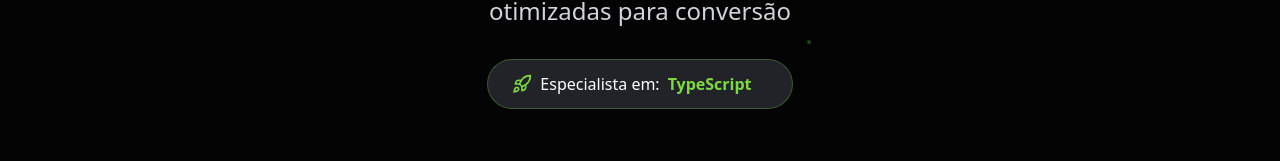
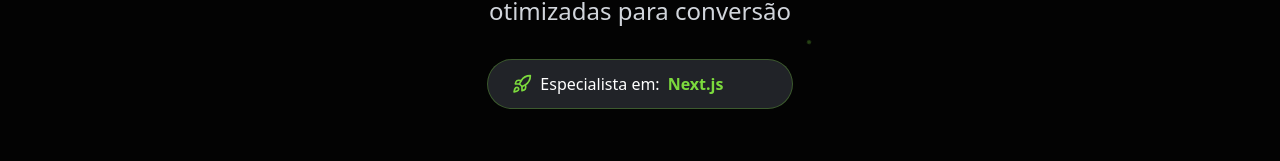
Before and after one commit to kainamf/dev-kainamf, a React (Vite) app: page / in a window 1280 px wide. Shown: the part 397-558 px from the top of the page. Built offline with nearby package versions, Linux system fonts and the light colour scheme.

Commit message:
fix: reorder technologies array for better clarity

```diff
--- a/src/App.tsx
+++ b/src/App.tsx
@@ -7,7 +7,7 @@
   const [currentTech, setCurrentTech] = useState(0);
   const [particles, setParticles] = useState<Array<{id: number, x: number, y: number, delay: number}>>([]);
 
-  const technologies = ['React', 'Next.js', 'TypeScript', 'Tailwind CSS', 'Node.js', 'MongoDB'];
+  const technologies = ['Tailwind CSS', 'React', 'Next.js', 'TypeScript', 'Node.js'];
 
   useEffect(() => {
     const handleMouseMove = (e: MouseEvent) => {
```
